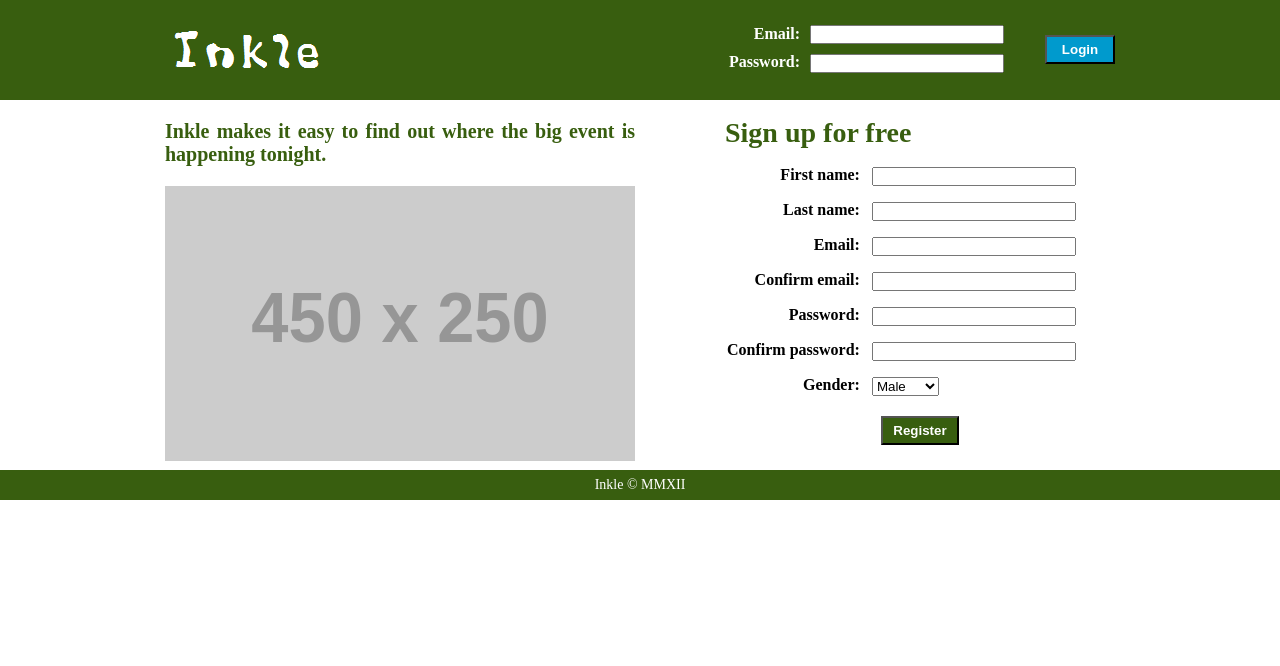
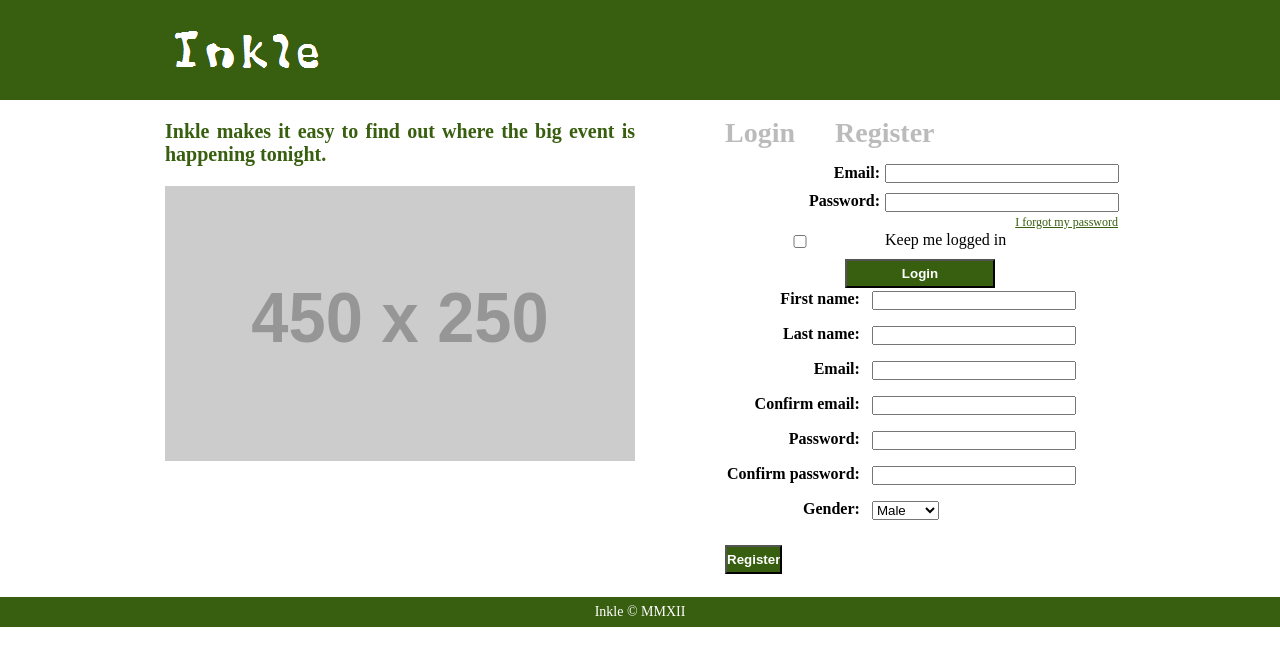
Before and after one commit to chadheise/inkle-nd, a Django app: template finalProject/inkle/templates/login.html in a window 1280 px wide. Shown: the top 666 px of the page. Run offline with Django 3.2, Linux system fonts and the light colour scheme; the template is opened without the code that fills it, so the values that code supplies are empty; grey boxes labelled with a size stand in for pictures from a placeholder-image service; some libraries are stand-ins or nearby versions.

Commit message:
Updated login page to make it look less like Facebook. Forgotten password link added. Keep logged in box added.

```diff
--- a/finalProject/inkle/static/css/login.css
+++ b/finalProject/inkle/static/css/login.css
@@ -1,44 +1,4 @@
-#loginContainer
-{
-    margin-top: 25px;
-}
-
-#loginEmailContainer
-{
-    margin-bottom: 10px;
-}
-
-.loginText
-{
-    color: white;
-    text-align: right;
-    font-weight: bold;
-    margin-bottom: 10px;
-}
-
-#loginEmail
-{
-    margin-bottom: 10px;
-}
-
-.invalidInput
-{
-    border: solid 2px #FF0000;
-}
-
-.button
-{
-    padding: 5px 10px 5px 10px;
-    font-weight: bold;
-    color: white;
-}
-
-#loginButton
-{
-    margin-top: 10px;
-    background-color: #009ACD;
-}
-
+/* Welcome */
 #welcomeText
 {
     color: #385E0F;
@@ -54,12 +14,74 @@
     width: 470px;
 }
 
-#registrationText
+/* Login */
+.contentLink
 {
-    color: #385E0F;
+    color: #BBB;
     font-size: 28px;
     font-weight: bold;
     margin: -3px 0px 15px 0px;
+    cursor: pointer;
+}
+
+.selectedContentLink
+{
+    color: #385E0F;
+}
+
+.loginLabel, .registrationLabel
+{
+    text-align: right;
+    font-weight: bold;
+    margin-bottom: 10px;
+}
+
+#loginEmail
+{
+    margin-bottom: 10px;
+}
+
+#keepLoggedIn
+{
+    float: right;
+    margin-top: 15px;
+}
+
+#forgottenPassword
+{
+    margin: 0px 0px 1px 8px;
+    text-align: right;
+}
+
+#forgottenPassword a
+{
+    font-size: 12px;
+    color: #385E0F;
+}
+
+.buttonContainer
+{
+    text-align: center;
+}
+
+#loginButton, #registrationButton
+{
+    padding: 5px 0px 5px 0px;
+    font-weight: bold;
+    color: white;
+    margin-top: 10px;
+    background-color: #385E0F;
+}
+
+.invalidInput
+{
+    border: solid 2px #FF0000;
+}
+
+/* Registration */
+.unselectedContent
+{
+    display: none;
 }
 
 #registrationForm th
@@ -77,14 +99,3 @@
 {
     width: 200px;
 }
-
-#registrationButtonContainer
-{
-    text-align: center;
-    margin-top: 5px;
-}
-
-#registrationButton
-{
-    background-color: #385E0F;
-}
--- /dev/null
+++ b/finalProject/inkle/static/js/login.js
@@ -0,0 +1,25 @@
+$(document).ready(function() {
+    /* Update the login/registration content when one of their links is clicked */
+    $(".contentLink").click(function() {
+        if (!$(this).hasClass("selectedContentLink"))
+        {
+            // Make the clicked link the selected one
+            $(".selectedContentLink").removeClass("selectedContentLink");
+            $(this).addClass("selectedContentLink");
+
+            // Update the login/registration content
+            if ($(this).attr("id") == "loginContentLink")
+            {
+                $("#registrationContent").fadeOut("medium", function() {
+                    $("#loginContent").fadeIn("medium");
+                });
+            }
+            else if ($(this).attr("id") == "registrationContentLink")
+            {
+                $("#loginContent").fadeOut("medium", function() {
+                    $("#registrationContent").fadeIn("medium");
+                });
+            }
+        }
+    });
+});
--- a/finalProject/inkle/templates/login.html
+++ b/finalProject/inkle/templates/login.html
@@ -3,6 +3,7 @@
 {% block title %}
 	<title>Inkle | Login</title>
 	<link rel="stylesheet" type="text/css" href="{{ STATIC_URL }}css/login.css" />
+    <script type="text/javascript" src="{{ STATIC_URL }}js/login.js"></script>
 {% endblock title %}
 
 <!-- Header -->
@@ -13,24 +14,6 @@
             <div class="grid_5 suffix_8">
                 <a href="/inkle/"><img id="logo" src="{{ STATIC_URL }}media/images/main/inkleLogo.png" /></a>
             </div>
-
-            <!-- Login form -->
-            <form id="loginContainer" action="/inkle/login/" method="POST">
-                {% csrf_token %}
-                <div class="grid_3">
-                    <label for="loginEmail" class="loginText grid_3">Email:</label>
-                    <label for="loginPassword" class="loginText grid_3">Password:</label>
-                </div>
-                <div class="grid_5 suffix_1">
-                    <input id="loginEmail" class="grid_5 {% if invalidLogin %}invalidInput{% endif %}" type="text" name="email" maxlength="20" value="{{ loginEmail }}" />
-                    <input id="loginPassword" class="grid_5 {% if invalidLogin %}invalidInput{% endif %}" type="password" name="password" maxlength="20" value="{{loginPassword}}"/>
-                </div>
-
-                <!-- Login button -->
-                <div class="grid_2 alpha omega">
-                    <input id="loginButton" class="button grid_2" type="submit" name="submit" value="Login" />
-                </div>
-            </form>
         </div>
     </div>
 {% endblock header %}
@@ -43,12 +26,43 @@
             <img id="welcomeImage" src="http://dummyimage.com/450x250/BBB/fff.jpg&text=+" />
         </div>
 
-        <!-- Registration (home left) -->
+        <!-- Login/registration (home right) -->
         <div class="grid_10">
-            <p id="registrationText">Sign up for free</p>
+            <!-- Content links -->
+            <div>
+                <p id="loginContentLink" class="contentLink {% if selectedContentLink == "login" %}selectedContentLink{% endif %} grid_3">Login</p>
+                <p id="registrationContentLink" class="contentLink {% if selectedContentLink == "registration" %}selectedContentLink{% endif %} grid_4">Register</p>
+                <div class="clear"></div>
+            </div>
 
-            <!-- Registration form -->
-            <form action="/inkle/register/" method="POST">
+            <!-- Login form -->
+            <form id="loginContent" {% if selectedContentLink == "registration" %}class="unselectedContent"{% endif %} action="/inkle/login/" method="POST">
+                {% csrf_token %}
+                <div class="grid_10 alpha">
+                    <!-- Labels -->
+                    <div class="grid_4 alpha omega">
+                        <label for="loginEmail" class="loginLabel grid_4">Email:</label>
+                        <label for="loginPassword" class="loginLabel grid_4">Password:</label>
+                        <input id="keepLoggedIn" class="grid_4 omega" type="checkbox" name="keepLoggedIn" />
+                    </div>
+
+                    <!-- Inputs -->
+                    <div class="grid_6">
+                        <input id="loginEmail" class="grid_6 {% if invalidLogin %}invalidInput{% endif %}" type="text" name="email" maxlength="20" value="{{ loginEmail }}" />
+                        <input id="loginPassword" class="grid_6 {% if invalidLogin %}invalidInput{% endif %}" type="password" name="password" maxlength="20" value="{{loginPassword}}"/>
+                        <div id="forgottenPassword" class="grid_6">
+                            <a href="/inkle/forgottenPassword/">I forgot my password</a>
+                        </div>
+                        <label for="keepLoggedIn" class="grid_6">Keep me logged in</label>
+                    </div>
+                </div>
+
+                <!-- Login button -->
+                <input id="loginButton" class="button grid_4 push_3 alpha" type="submit" name="submit" value="Login" />
+            </form>
+
+            <!-- Registration content -->
+                <form id="registrationContent" {% if selectedContentLink == "login" %}class="unselectedContent"{% endif %} action="/inkle/register/" method="POST">
                     {% csrf_token %}
                     <table id="registrationForm">
                         <tr>
--- a/finalProject/inkle/views.py
+++ b/finalProject/inkle/views.py
@@ -426,7 +426,7 @@ def login_view(request):
             invalid_login = True
 
     return render_to_response( "login.html",
-        {"invalidLogin" : invalid_login, "loginEmail" : email, "loginPassword" : password},
+        {"selectedContentLink" : "login", "invalidLogin" : invalid_login, "loginEmail" : email, "loginPassword" : password},
         context_instance=RequestContext(request) )
 
 def register_view(request):
@@ -561,7 +561,7 @@ def register_view(request):
             return HttpResponseRedirect("/inkle/")
 
     return render_to_response( "login.html",
-        {"invalidFirstName" : invalid_first_name, "firstName" : first_name, "invalidLastName" : invalid_last_name, "lastName" : last_name, "invalidEmail" : invalid_email, "email" : email, "invalidConfirmEmail" : invalid_confirm_email, "confirmEmail" : confirm_email, "invalidPassword" : invalid_password, "password" : password, "invalidConfirmPassword" : invalid_confirm_password, "confirmPassword" : confirm_password, "gender" : gender},
+        {"selectedContentLink" : "registration", "invalidFirstName" : invalid_first_name, "firstName" : first_name, "invalidLastName" : invalid_last_name, "lastName" : last_name, "invalidEmail" : invalid_email, "email" : email, "invalidConfirmEmail" : invalid_confirm_email, "confirmEmail" : confirm_email, "invalidPassword" : invalid_password, "password" : password, "invalidConfirmPassword" : invalid_confirm_password, "confirmPassword" : confirm_password, "gender" : gender},
         context_instance=RequestContext(request) )
 
 def logout_view(request):
```
Also changed, not shown: finalProject/inkle/templates/login_old.html (added, +106 -0 lines), finalProject/inkle.db, 2 other files. Lines whose indentation alone changed are shown as unchanged.
